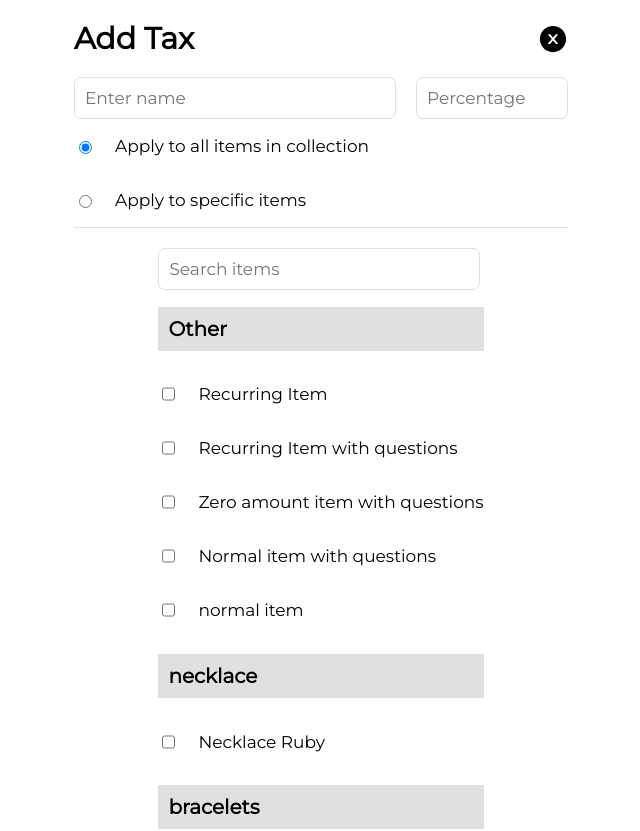
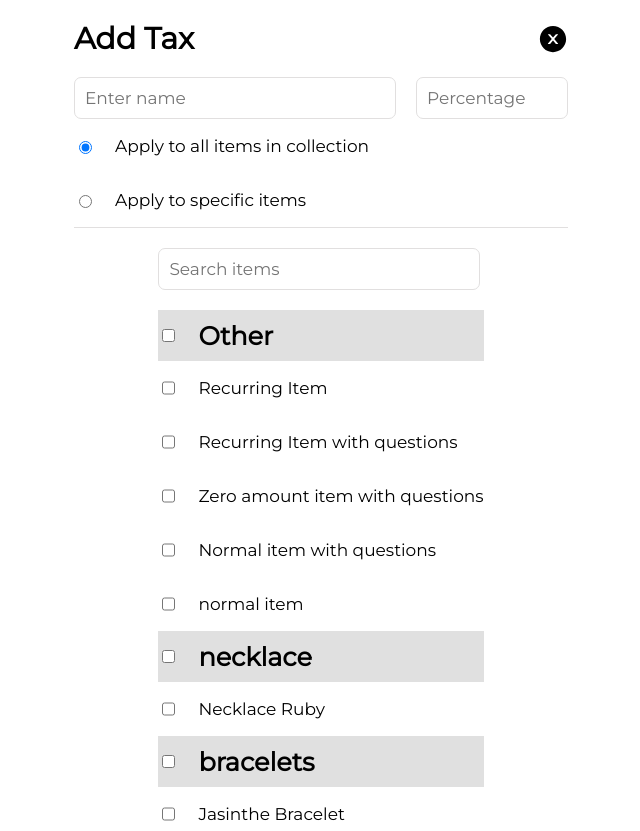
Before and after one commit to tahaizheree/freelancewebsite, a React (Create React App) app: page / in a window 1280 px wide. Shown: the top 831 px of the page, without its empty margins (319-959 px from the left). Built offline with nearby package versions, Linux system fonts and the light colour scheme; a web font is replaced by a local one.

Commit message:
final final final

```diff
--- a/src/components/tax/tax.css
+++ b/src/components/tax/tax.css
@@ -53,18 +53,23 @@ svg{
 
 
 }
+.itemCategory .categoryselect{
+    background-color:rgb(224, 224, 224);
+  padding:10px 0px;
+    gap:20px;
+
+}
 .itemCategory h2{
-    background-color:rgb(224, 224, 224);
-    font-size:20px;
-    padding:10px;
+
+    margin:0;
 }
-
 .item{
     display:flex;
     gap:20px;
 }
 .searchItem{
     margin-top:20px;
+    margin-bottom:20px;
 }
 
 .submitbutton{
@@ -78,3 +83,6 @@ svg{
     margin-bottom:100px;
     margin-left:50px;
 }
+.categoryselect{
+    display:flex;
+}
--- a/src/components/tax/tax.jsx
+++ b/src/components/tax/tax.jsx
@@ -364,15 +364,52 @@ const Tax = () => {
   const [taxArray, setTaxArray] = useState([]);
   const [selectedItems, setSelectedItems] = useState([]);
   const [applyToAll, setApplyToAll] = useState(true);
+  const [selectedCategories, setSelectedCategories] = useState([]);
+  const [searchQuery, setSearchQuery] = useState('');
 
 
+  const handleSearch = (event) => {
+    setSearchQuery(event.target.value);
+  };
 
+  const filteredItems = data.filter((item) => item.name.toLowerCase().includes(searchQuery.toLowerCase()));
+
+
+  const toggleCategorySelection = (categoryName) => {
+    if (categoryName === 'other') {
+      const otherCategoryItems = categorizedData.other.map((item) => item.id);
+      if (selectedCategories.includes(categoryName)) {
+        const updatedSelectedItems = selectedItems.filter((itemId) => !otherCategoryItems.includes(itemId));
+        setSelectedCategories(selectedCategories.filter((name) => name !== categoryName));
+        setSelectedItems(updatedSelectedItems);
+      } else {
+        setSelectedCategories([...selectedCategories, categoryName]);
+        setSelectedItems([...selectedItems, ...otherCategoryItems]);
+      }
+    } else {
+      if (selectedCategories.includes(categoryName)) {
+        const updatedSelectedItems = selectedItems.filter((itemId) => {
+          const item = data.find((item) => item.id === itemId);
+          return !item.category || item.category.name.toLowerCase() !== categoryName;
+        });
+        setSelectedCategories(selectedCategories.filter((name) => name !== categoryName));
+        setSelectedItems(updatedSelectedItems);
+      } else {
+        const categoryItems = data
+          .filter((item) => item.category && item.category.name.toLowerCase() === categoryName)
+          .map((item) => item.id);
+        setSelectedCategories([...selectedCategories, categoryName]);
+        setSelectedItems([...selectedItems, ...categoryItems]);
+      }
+    }
+  };
   const toggleItemSelection = (itemId) => {
     const updatedSelection = selectedItems.includes(itemId)
       ? selectedItems.filter((id) => id !== itemId)
       : [...selectedItems, itemId];
     setSelectedItems(updatedSelection);
-  }
+    console.log('Selected Items:', selectedItems);
+  };
 
   const handleTaxApplication = (event) => {
     const value = event.target.value;
@@ -418,19 +455,18 @@ const Tax = () => {
         <div className="uppersection">
           <div className="titleandcross">
             <h1>Add Tax</h1>
-        <AiFillCloseCircle></AiFillCloseCircle>
+            <AiFillCloseCircle />
           </div>
-
           <div className="inputs">
-        <input type="text" className="nameInput" placeholder='Enter name' onChange={(e)=>setTaxName(e.target.value)} />
-        <input type="number" className="percentageInput" placeholder='Percentage' onChange={(e)=>setTaxPercentage(e.target.value)}/>
+            <input type="text" className="nameInput" placeholder="Enter name" onChange={(e) => setTaxName(e.target.value)} />
+            <input type="number" className="percentageInput" placeholder="Percentage" onChange={(e) => setTaxPercentage(e.target.value)} />
           </div>
           <div className="allOrSpecify">
-        <div style={{display:"flex",gap:"20px"}}>
-        <input type="radio" name="taxType" value="all" checked={applyToAll} onChange={handleTaxApplication} ></input>
+            <div style={{ display: "flex", gap: "20px" }}>
+              <input type="radio" name="taxType" value="all" checked={applyToAll} onChange={handleTaxApplication}></input>
               <p>Apply to all items in collection</p>
             </div>
-        <div style={{display:"flex",gap:"20px"}}>
+            <div style={{ display: "flex", gap: "20px" }}>
               <input type="radio" name="taxType" value="specific" checked={!applyToAll} onChange={handleTaxApplication}></input>
               <p>Apply to specific items</p>
             </div>
@@ -438,25 +474,36 @@ const Tax = () => {
         </div>
 
         <div className="bodysection">
-          <input type="text" className="searchItem" placeholder="Search items" />
+  <input type="text" className="searchItem" placeholder="Search items" onChange={handleSearch} />
 
-          {Object.entries(categorizedData).map(([categoryName, categoryItems]) => (
-  <div key={categoryName} className='itemCategory'>
+  {Object.entries(categorizedData).map(([categoryName, categoryItems]) => {
+    const filteredCategoryItems = categoryItems.filter((item) =>
+      item.name.toLowerCase().includes(searchQuery.toLowerCase())
+    );
+
+    if (filteredCategoryItems.length > 0) {
+      return (
+        <div key={categoryName} className="itemCategory">
+          <div className="categoryselect">
+            <input type="checkbox" checked={selectedCategories.includes(categoryName)} onChange={() => toggleCategorySelection(categoryName)}
+            />
             <h2>{categoryName === 'other' ? 'Other' : categoryName}</h2>
+          </div>
           <div className="items">
-      {categoryItems.map((item) => (
+            {filteredCategoryItems.map((item) => (
               <div key={item.id} className="item">
-          <input
-            type="checkbox"
-            checked={selectedItems.includes(item.id)}
-            onChange={() => toggleItemSelection(item.id)}
-          />
+                <input type="checkbox" checked={selectedItems.includes(item.id)} onChange={() => toggleItemSelection(item.id)}  />
                 <p>{item.name}</p>
               </div>
             ))}
           </div>
         </div>
-))}
+      );
+    }
+    return null;
+  })}
+
+
           <button onClick={handleAddTax} className='submitbutton'>
             Add tax to {selectedItems.length} items
           </button>
```
Lines whose indentation alone changed are shown as unchanged.
